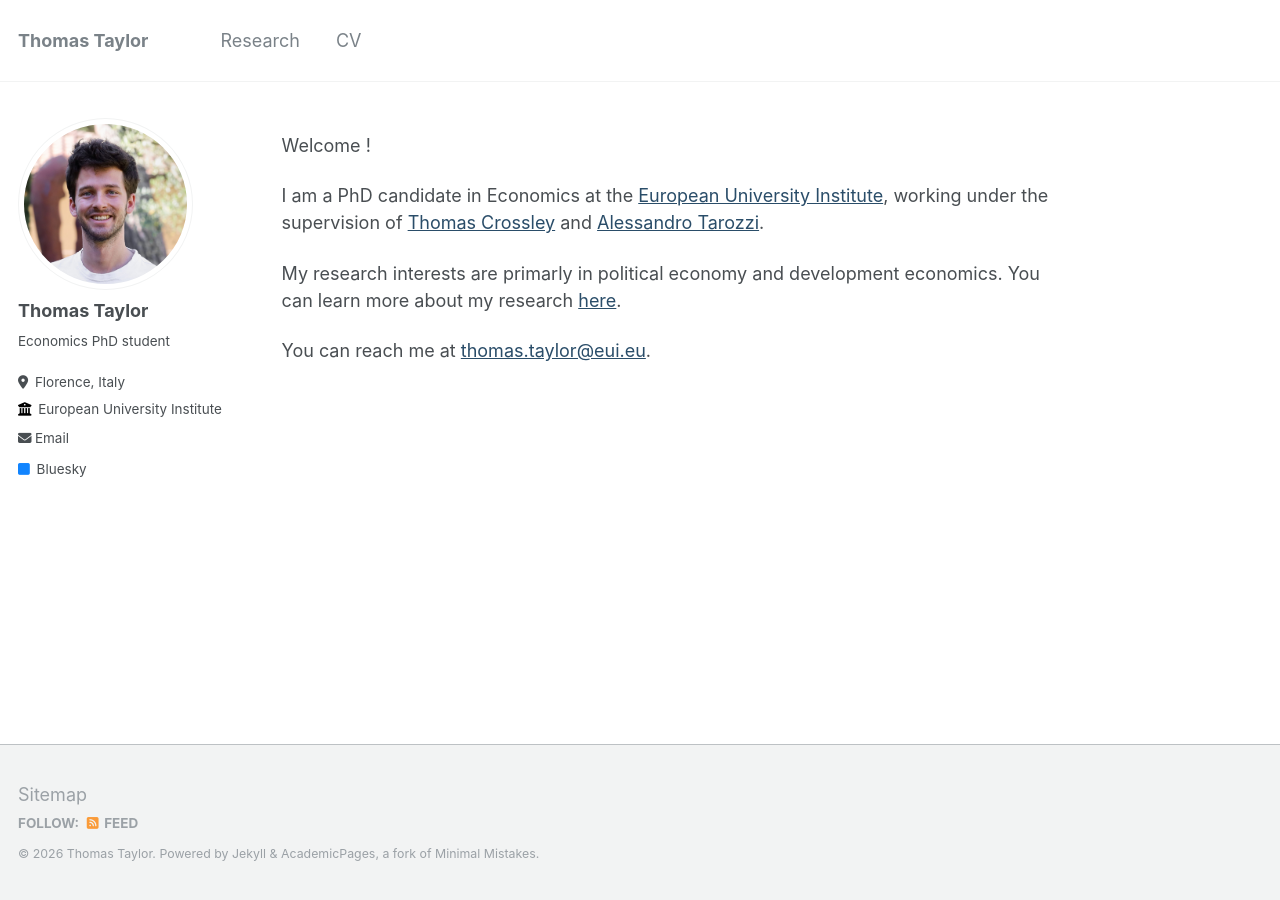
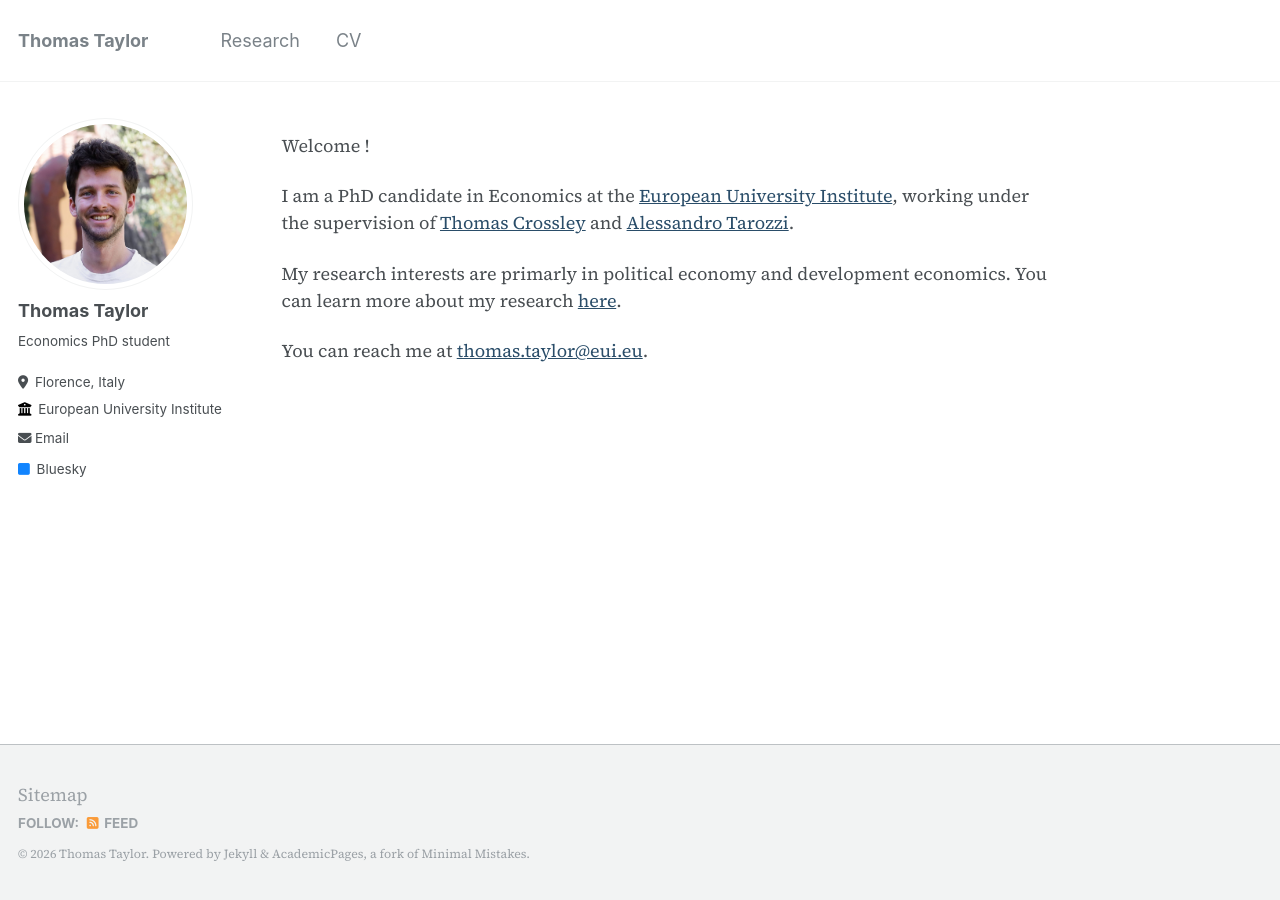
Before and after one commit to thomastaylor-econ/thomastaylor-econ.github.io, a Jekyll site: the page built from _pages/about.md, in a window 1280 px wide. Built offline with Jekyll 4.4.1, drawn with Linux system fonts in a browser that asks for light colours.

Commit message:
Update _variables.scss

```diff
--- a/_sass/_variables.scss
+++ b/_sass/_variables.scss
@@ -28,8 +28,8 @@ $bodoni                     : "Bodoni MT", serif;
 $calisto                    : "Calisto MT", serif;
 $garamond                   : Garamond, serif;
 
-$global-font-family         : $sans-serif;
-$header-font-family         : $sans-serif;
+$global-font-family         : "Source Serif 4", Georgia, serif;
+$header-font-family         : "Source Serif 4", Georgia, serif;
 $caption-font-family        : $serif;
 
 /* type scale */
```
